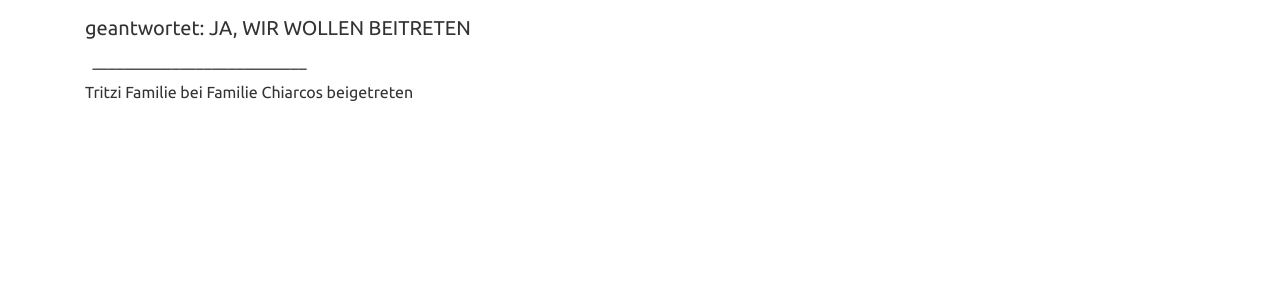
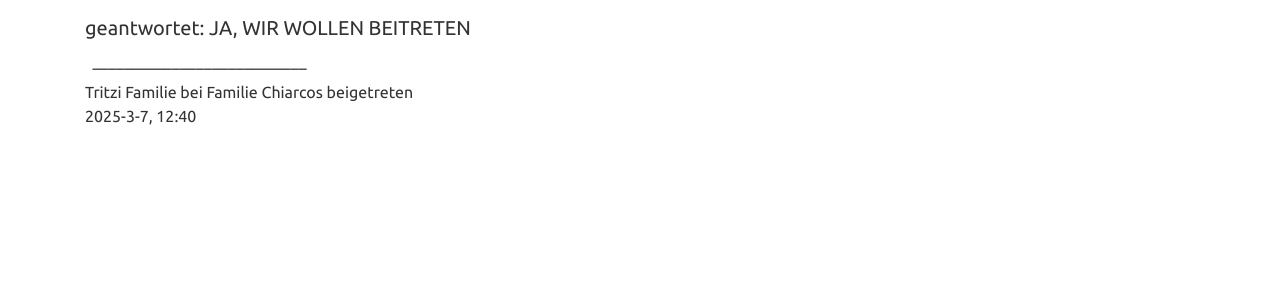
Before and after one commit to viktor-chiarcos/viktor-chiarcos.github.io, a Jekyll site: the page built from _pages/tritzi.md, in a window 1280 px wide. Shown: the part 296-596 px from the top of the page. Built offline with Jekyll 4.4.1, drawn with Linux system fonts in a browser that asks for light colours.

Commit message:
Update tritzi.md

```diff
--- a/_pages/tritzi.md
+++ b/_pages/tritzi.md
@@ -16,4 +16,5 @@ Einladung zu der Familie Chiarcos\
 ##### geantwortet: JA, WIR WOLLEN BEITRETEN
 &nbsp;
 –––––––––––––––––––––––––––\
-Tritzi Familie bei Familie Chiarcos beigetreten
+Tritzi Familie bei Familie Chiarcos beigetreten\
+2025-3-7, 12:40
```
